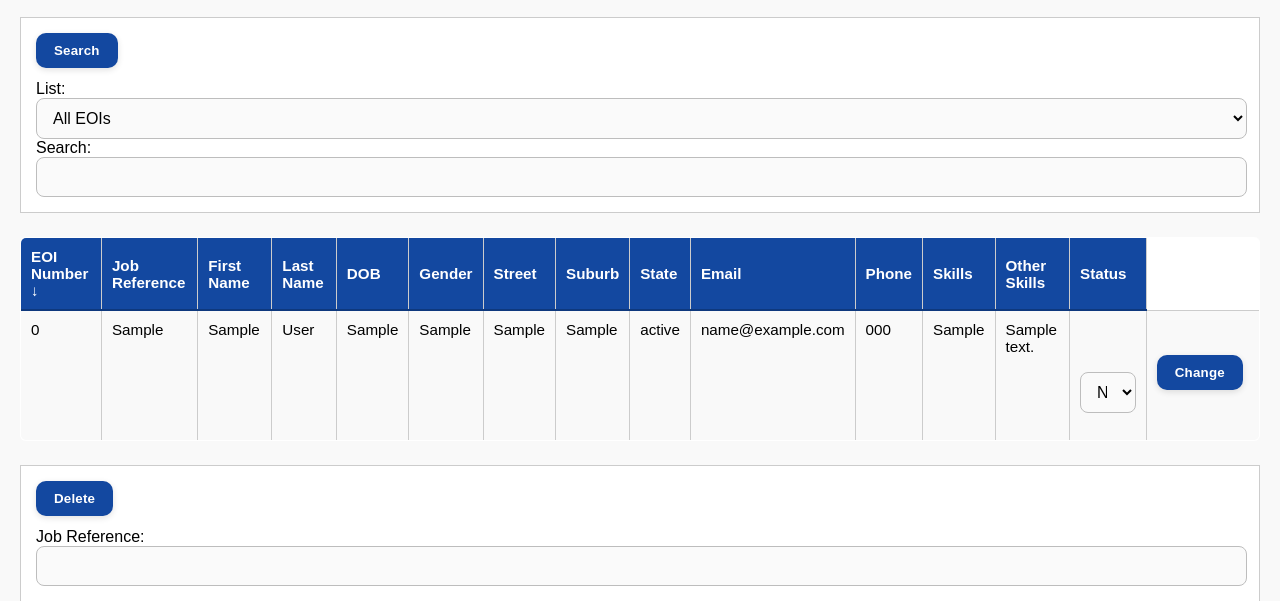
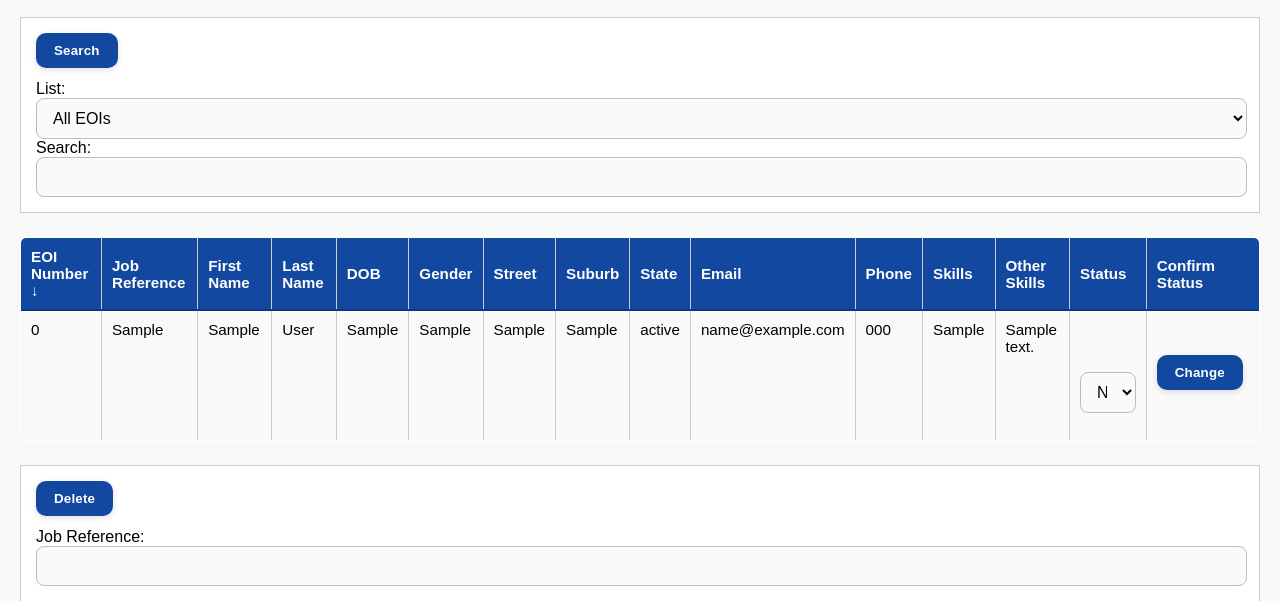
Before and after one commit to RidowanShadid/Assignment02, a PHP site: page /manage.php in a window 1280 px wide. Shown: the part 266-867 px from the top of the page. Run offline with PHP 8.4, Linux system fonts and the light colour scheme; the visitor is signed in with stand-in values (Sample User, id 1); tables that the repository leaves empty or names only in its code hold one stand-in row (values such as "Sample post"); data that the repository does not hold is empty.

Commit message:
Fill in blank table header

```diff
--- a/manage.php
+++ b/manage.php
@@ -69,7 +69,7 @@
             echo "Welcome " , $_SESSION['username'] , ".";
         ?>
 
-        <p>
+        <div>
         <!-- List options for manager with a text field -->
         <form action="<?php echo htmlspecialchars($_SERVER['PHP_SELF']); ?>" method="get">
             <p><button type="submit" value="search">Search</button></p>
@@ -85,7 +85,7 @@
             <label for="list">Search:</label>
             <input type="text" id="search" name="search">
         </form>
-        </p>
+        </div>
 
         <?php
             // Sort selected columns and switch from descending to ascending plus vice versa
@@ -99,14 +99,14 @@
                 $order_dir = $_GET['order_dir'];
             } else {
                 $order_dir = 'ASC';
-                $order_symbol = '&#8593';
+                $order_symbol = '&#8593;';
             }
             if ($order_dir == 'ASC') {
                 $order_dir_opp = 'DESC';
-                $order_symbol = '&#8595';
+                $order_symbol = '&#8595;';
             } else {
                 $order_dir_opp = 'ASC';
-                $order_symbol = '&#8593';
+                $order_symbol = '&#8593;';
             }
 
             // Prepared statements for queries relating to manager options above
@@ -249,6 +249,8 @@
                     </a>
                 </th>
 
+                <th>Confirm Status</th>
+
             </tr>
             <?php
                 while ($row = mysqli_fetch_assoc($list)) {
@@ -322,13 +324,13 @@
         mysqli_close($conn);
         ?>
 
-        <p>
+        <div>
         <form action="<?php echo htmlspecialchars($_SERVER['REQUEST_URI']); ?>" method="post">
             <p><button type="submit" value="delete">Delete</button></p>
             <label for="list">Job Reference:</label>
             <input type="text" id="delete" name="delete" maxlength=5>
         </form>
-        </p>
+        </div>
     </main>
 
     <!-- ================== FOOTER ================== -->
```
